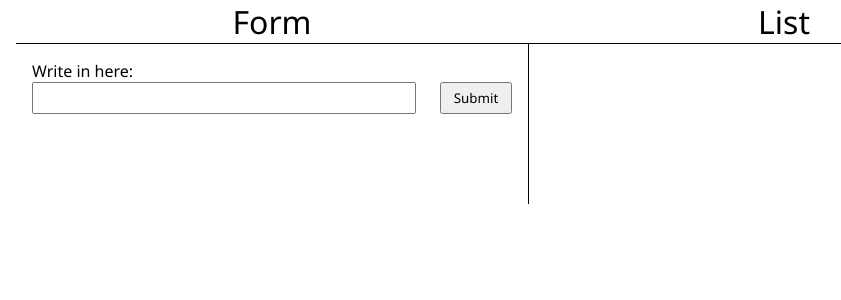
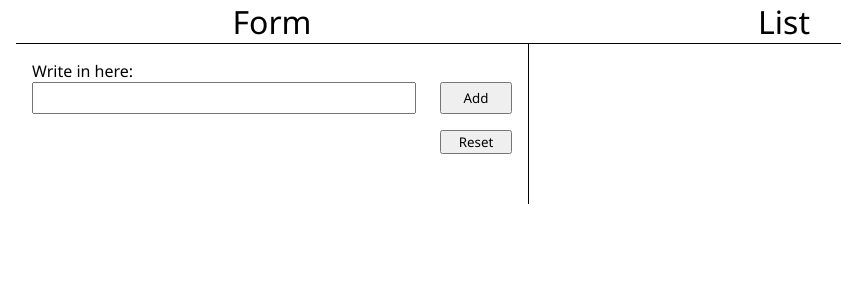
Before and after one commit to chocolateflight/learning-react-test, a React (Create React App) app: page / in a window 1280 px wide. Shown: the top 300 px of the page, without its empty margins (112-953 px from the left). Built offline with nearby package versions, Linux system fonts and the light colour scheme.

Commit message:
Added Reset button

```diff
--- a/src/App.js
+++ b/src/App.js
@@ -10,13 +10,16 @@ function App() {
     setItemsList((previtems) => {
       return [item, ...previtems];
     });
-    console.log(itemsList)
+  }
+
+  function resetHandler(event) {
+    setItemsList([]);
   }
 
   return (
     <div className="main-body">
       <div className="main-container">
-        <Form onSubmit={addItemHandler} />
+        <Form onSubmit={addItemHandler} onReset={resetHandler} />
         <List items={itemsList} />
       </div>
     </div>
--- a/src/components/Form/Form.css
+++ b/src/components/Form/Form.css
@@ -11,3 +11,9 @@
   width: 15%;
   margin-left: 5%;
 }
+
+.main-cancel {
+  float: right;
+  width: 15%;
+  margin-top: 1rem;
+}
--- a/src/components/Form/Form.js
+++ b/src/components/Form/Form.js
@@ -2,7 +2,7 @@ import React, { useState } from "react";
 import "./Form.css";
 
 function Form(props) {
-  const [enteredInput, setEnteredInput] = useState()
+  const [enteredInput, setEnteredInput] = useState();
 
   function inputHandler(event) {
     setEnteredInput(event.target.value);
@@ -13,9 +13,14 @@ function Form(props) {
 
     const itemData = {
       content: enteredInput,
-      id: Math.random().toString()
-    }
-    props.onSubmit(itemData)
+      id: Math.random().toString(),
+    };
+    props.onSubmit(itemData);
+    setEnteredInput("")
+  }
+
+  function resetHandler(event) {
+    props.onReset(true);
   }
 
   return (
@@ -29,10 +34,14 @@ function Form(props) {
           className="input-field"
           type="text"
           max="50"
+          value={enteredInput}
           onChange={inputHandler}
         ></input>
         <button className="main-submit" type="submit">
-          Submit
+          Add
+        </button>
+        <button className="main-cancel" type="button" onClick={resetHandler}>
+          Reset
         </button>
       </form>
     </div>
```
